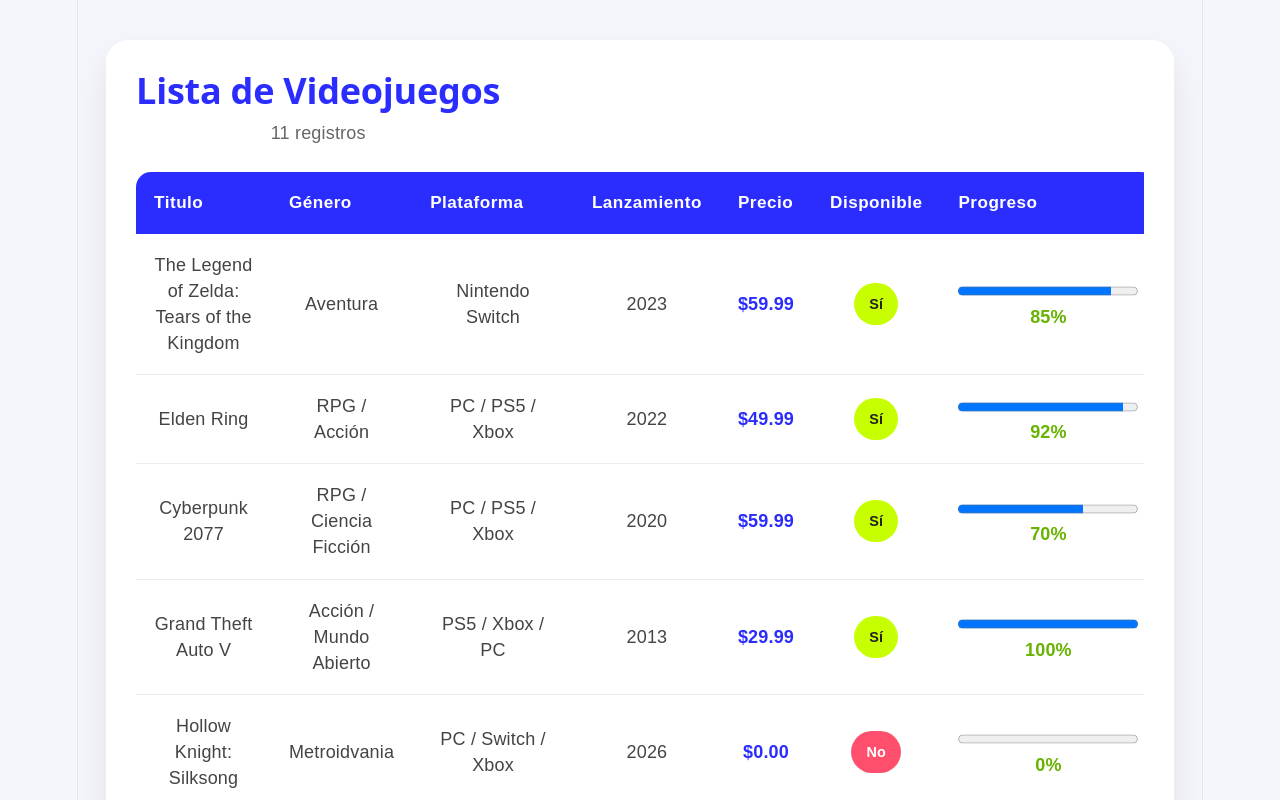
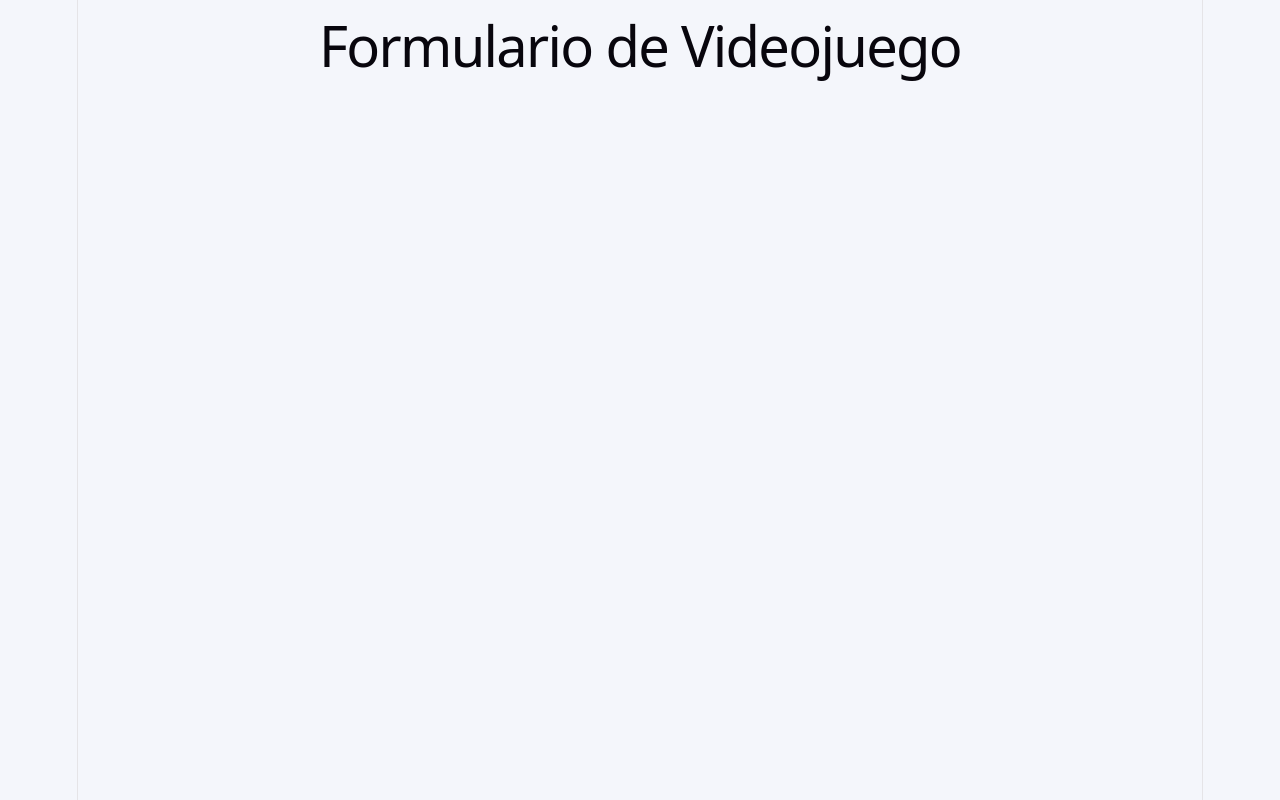
Before and after one commit to GaloRamiro/taller-react-videojuegos, a React (Vite) app: page /nuevo in a window 1280 px wide. Shown: the top 800 px of the page. Built offline with nearby package versions, Linux system fonts and the light colour scheme; the HTML template or start-up script is replaced by a standard one.

Commit message:
feat: configurar estructura base de navegación SPA

```diff
--- a/package.json
+++ b/package.json
@@ -11,7 +11,8 @@
   },
   "dependencies": {
     "react": "^19.2.7",
-    "react-dom": "^19.2.7"
+    "react-dom": "^19.2.7",
+    "react-router-dom": "^7.18.1"
   },
   "devDependencies": {
     "@eslint/js": "^10.0.1",
--- a/src/App.jsx
+++ b/src/App.jsx
@@ -1,11 +1,24 @@
 import { useState } from "react";
-import TablaVideojuegos from "./components/TablaVideojuegos";
 import videojuegosData from "./data/videojuegos";
+import Videojuegos from "./pages/Videojuegos";
+import FormularioVideojuego from "./pages/FormularioVideojuego";
+import PaginaNoEncontrada from "./pages/PaginaNoEncontrada";
+import { BrowserRouter, Routes, Route } from "react-router-dom";
 
 function App() {
   const [videojuegos] = useState(videojuegosData);
 
-  return <TablaVideojuegos videojuegos={videojuegos} />;
+  return (
+    <BrowserRouter>
+      <Routes>
+        <Route path="/" element={<Videojuegos videojuegos={videojuegos} />} />
+
+        <Route path="/nuevo" element={<FormularioVideojuego />} />
+
+        <Route path="*" element={<PaginaNoEncontrada />} />
+      </Routes>
+    </BrowserRouter>
+  );
 }
 
 export default App;
--- /dev/null
+++ b/src/pages/FormularioVideojuego.jsx
@@ -0,0 +1,9 @@
+function FormularioVideojuego() {
+  return (
+    <div>
+      <h1>Formulario de Videojuego</h1>
+    </div>
+  );
+}
+
+export default FormularioVideojuego;
--- /dev/null
+++ b/src/pages/PaginaNoEncontrada.jsx
@@ -0,0 +1,10 @@
+function PaginaNoEncontrada() {
+  return (
+    <div>
+      <h1>404</h1>
+      <p>Página no encontrada.</p>
+    </div>
+  );
+}
+
+export default PaginaNoEncontrada;
--- /dev/null
+++ b/src/pages/Videojuegos.jsx
@@ -0,0 +1,7 @@
+import TablaVideojuegos from "../components/TablaVideojuegos";
+
+function Videojuegos({ videojuegos }) {
+  return <TablaVideojuegos videojuegos={videojuegos} />;
+}
+
+export default Videojuegos;
```
Also changed, not shown: 1 other file (tests, documents, lock files or other folders).
